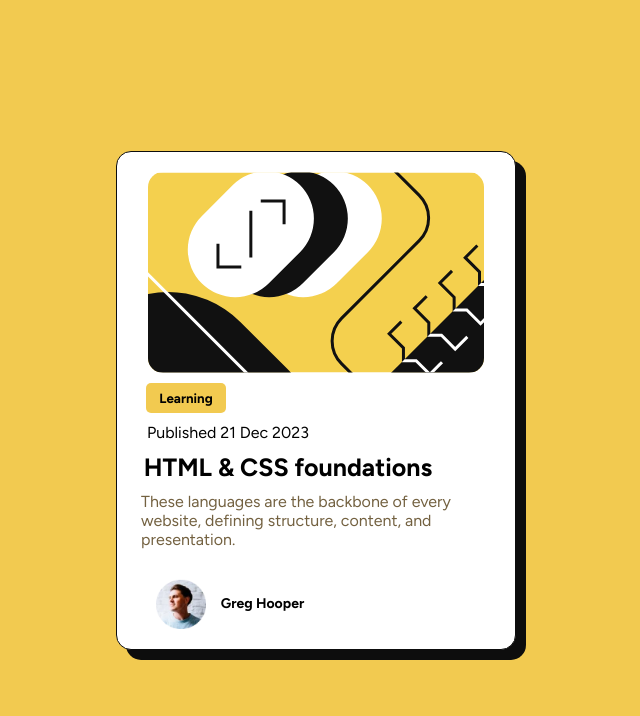
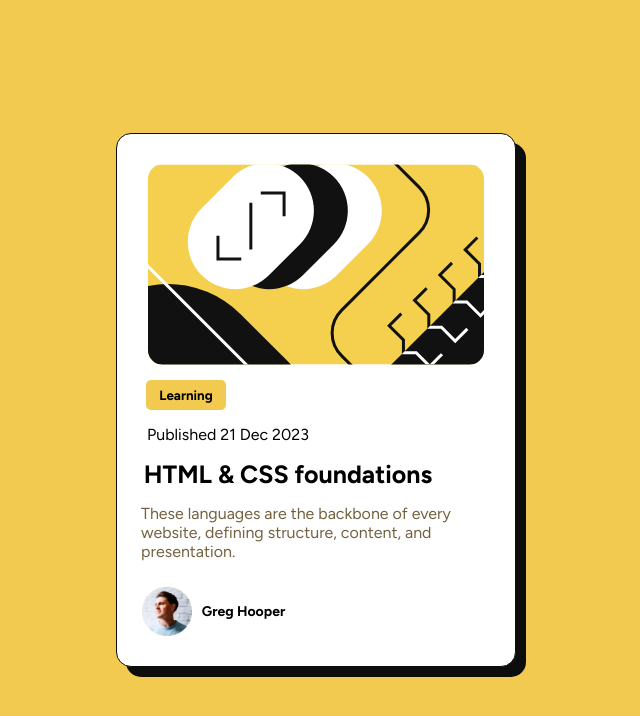
Before and after one commit to EversonMG96/Desafio-Frontend-Mentor, a plain HTML site: page index.html in a window 1280 px wide. Shown: the whole page, without its empty margins (324-964 px from the left). Drawn offline with Linux system fonts and the light colour scheme.

Commit message:
adjust medidas for olhometro kkkkk

```diff
--- a/src/assets/css/style.css
+++ b/src/assets/css/style.css
@@ -23,14 +23,15 @@
     flex-direction: column;
     align-items: center;
     width: 400px;
-    gap: 10px;
+    height: 600´x;
+    gap: 15px;
     border-radius: 15px;
     border: 1px solid #0D0D0D;
     box-shadow: #0D0D0D 10px 10px;
 }
 
 .card img {
-    margin-top: 20px;
+    margin-top: 30px;
     border-radius: 15px;
 }
 
@@ -74,9 +75,11 @@
 .profile img{
     width: 50px;
     height: 50px;
+    transform: translateX(-14px);
+    margin: 10px;
 }
 
 .profile h3 {
     font-size: 14px;
-    transform: translateY(10px);
+    transform: translateX(-29px);
 }
```
